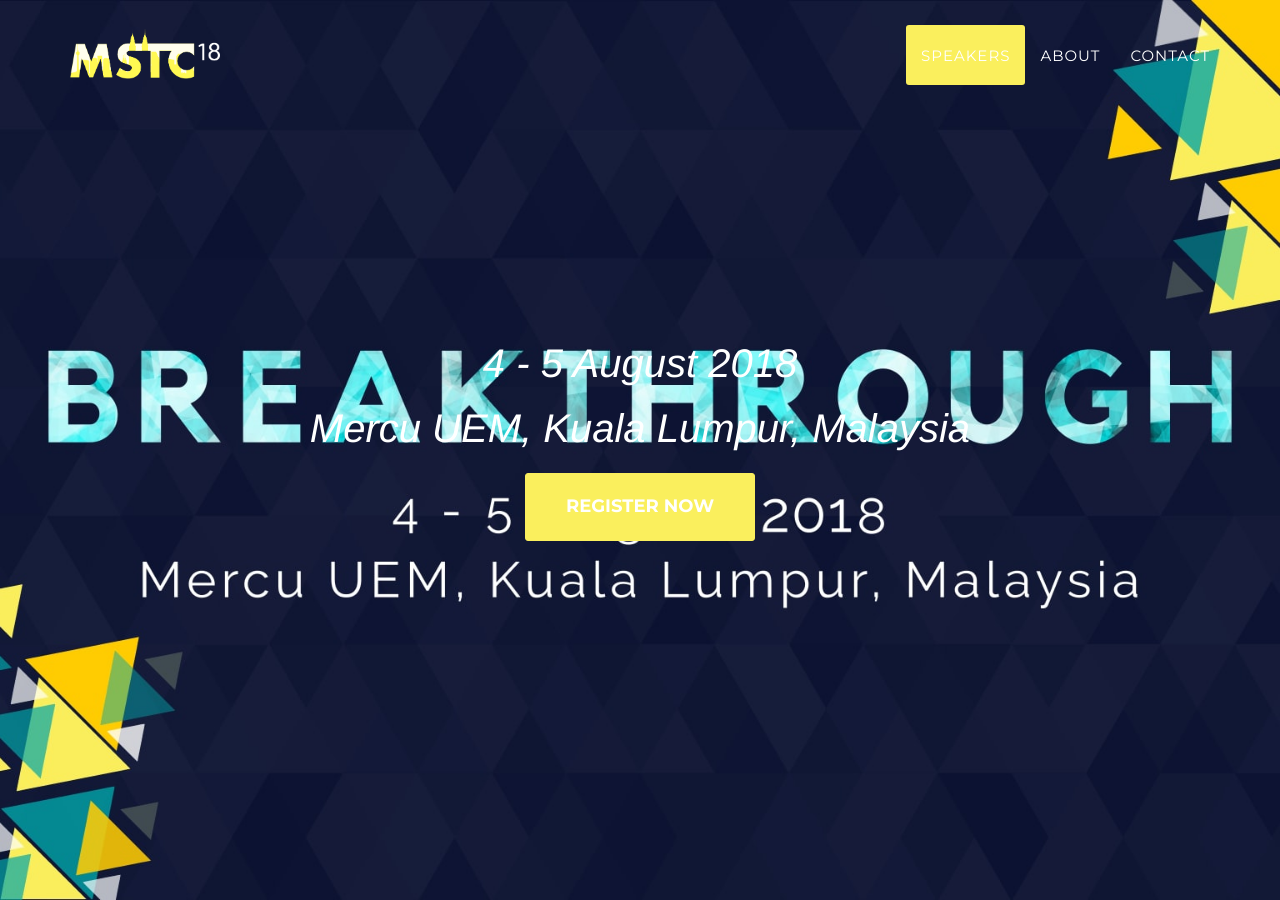
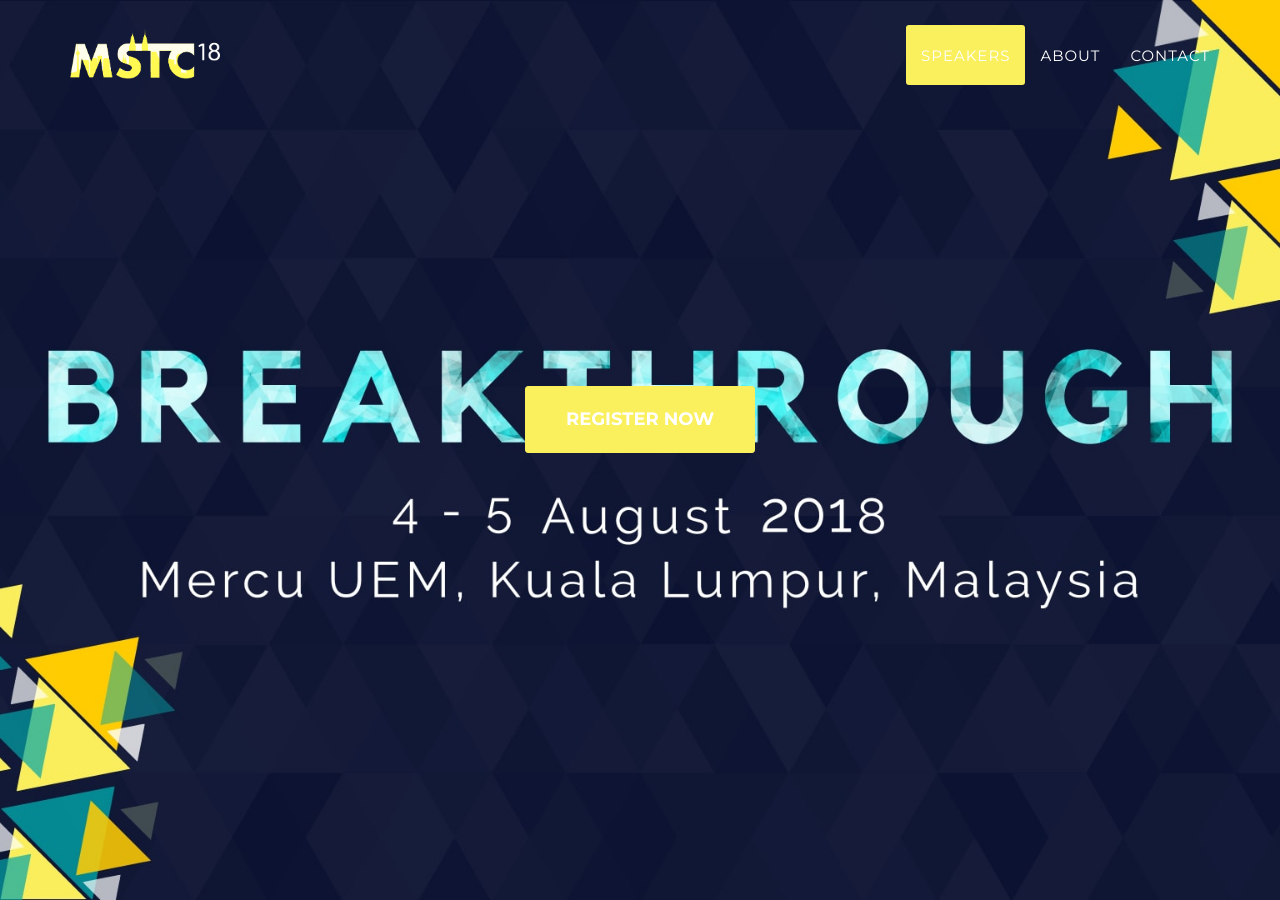
Before and after one commit to mstc18/mstc18.github.io, a Jekyll site: the page built from index.html, in a window 1280 px wide and 900 px high. Built offline with Jekyll 4.4.1, drawn with Linux system fonts in a browser that asks for light colours; some web fonts are replaced.

Commit message:
Remove header date and venue

```diff
--- a/_layouts/2017_home.html
+++ b/_layouts/2017_home.html
@@ -15,8 +15,8 @@
                 <!-- <div class="intro-heading">Malaysian Students' Technology Conference<br></div> -->
                 <br>
                 <br>
-                <div class="intro-lead-in">4 - 5 August 2018</div>
-                <div class="intro-lead-in">Mercu UEM, Kuala Lumpur, Malaysia</div>
+                <br>
+                <br>
                 <a href="#intro" class="page-scroll btn btn-xl">Register Now</a>
             </div>
         </div>
```
